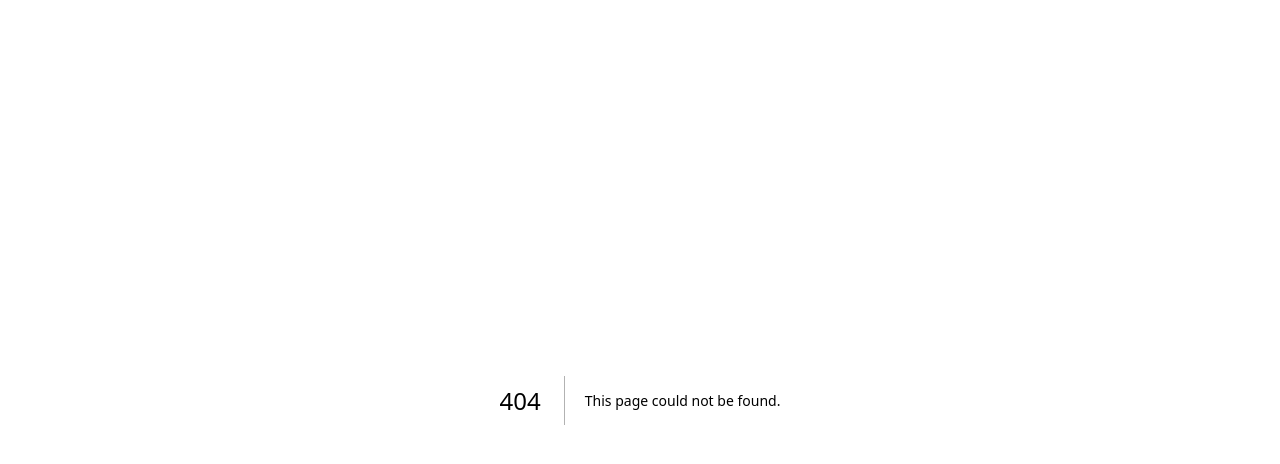
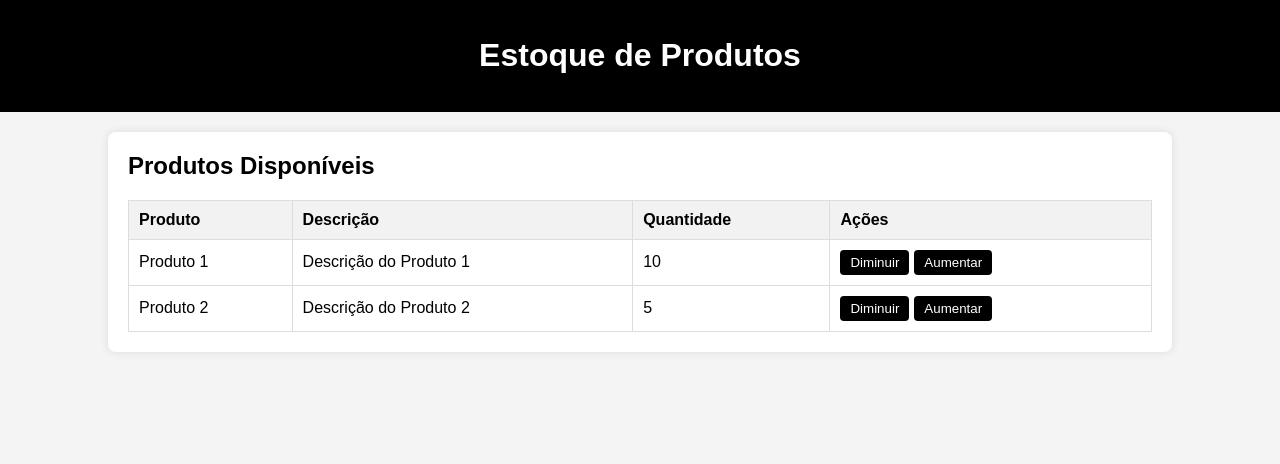
Before and after one commit to ogmoises/Struct_Final, a Next.js app: page /UsuarioComum in a window 1280 px wide. Before the commit this address had no page. Shown: the top 464 px of the page. Built offline with nearby package versions, Linux system fonts and the light colour scheme.

Commit message:
Adicionando page no react

```diff
--- /dev/null
+++ b/src/app/(_routes)/UsuarioComum/page.tsx
@@ -0,0 +1,50 @@
+import '~/styles/PagVizualizer.css';
+
+export default function Dashboard() {
+    return (
+        <div>
+            <header>
+                <h1>Estoque de Produtos</h1>
+            </header>
+
+            <section className="inventory">
+                <h2>Produtos Disponíveis</h2>
+                <table>
+                    <thead>
+                        <tr>
+                            <th>Produto</th>
+                            <th>Descrição</th>
+                            <th>Quantidade</th>
+                            <th>Ações</th>
+                        </tr>
+                    </thead>
+                    <tbody id="product-list">
+                           {/* <!-- Exemplo de produtos --> */}
+                        <tr>
+                            <td>Produto 1</td>
+                            <td>Descrição do Produto 1</td>
+                            <td className="quantity">10</td>
+                            <td>
+                                <button className="decrease-btn">Diminuir</button>
+                                <button className="increase-btn">Aumentar</button>
+                            </td>
+                        </tr>
+                        <tr>
+                            <td>Produto 2</td>
+                            <td>Descrição do Produto 2</td>
+                            <td className="quantity">5</td>
+                            <td>
+                                <button className="decrease-btn">Diminuir</button>
+                                <button className="increase-btn">Aumentar</button>
+                            </td>
+                        </tr>
+                    </tbody>
+                </table>
+            </section>
+        </div>
+
+
+    );
+
+
+};
--- /dev/null
+++ b/src/styles/PagVizualizer.css
@@ -0,0 +1,61 @@
+/* styles.css */
+
+body {
+    font-family: Arial, sans-serif;
+    margin: 0;
+    padding: 0;
+    background-color: #f4f4f4;
+}
+
+header {
+    background-color: #000000;
+    color: white;
+    text-align: center;
+    padding: 1em 0;
+}
+
+.inventory {
+    width: 80%;
+    margin: 20px auto;
+    padding: 20px;
+    background-color: white;
+    box-shadow: 0 0 10px rgba(0, 0, 0, 0.1);
+    border-radius: 8px;
+}
+
+.inventory h2 {
+    margin-top: 0;
+}
+
+table {
+    width: 100%;
+    border-collapse: collapse;
+    margin-top: 20px;
+}
+
+table, th, td {
+    border: 1px solid #ddd;
+}
+
+th, td {
+    padding: 10px;
+    text-align: left;
+}
+
+th {
+    background-color: #f2f2f2;
+}
+
+button {
+    padding: 5px 10px;
+    margin-right: 5px;
+    background-color: #000000;
+    color: white;
+    border: none;
+    border-radius: 4px;
+    cursor: pointer;
+}
+
+button:hover {
+    background-color: #000000;
+}
```
